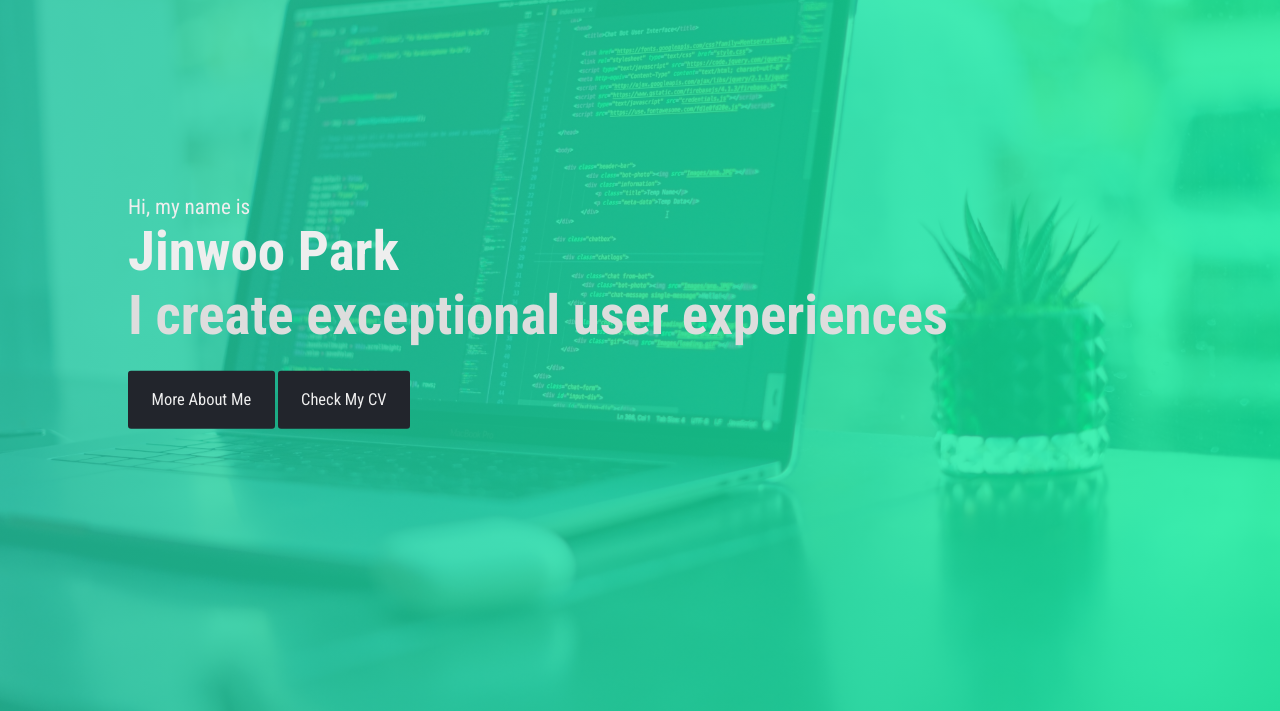
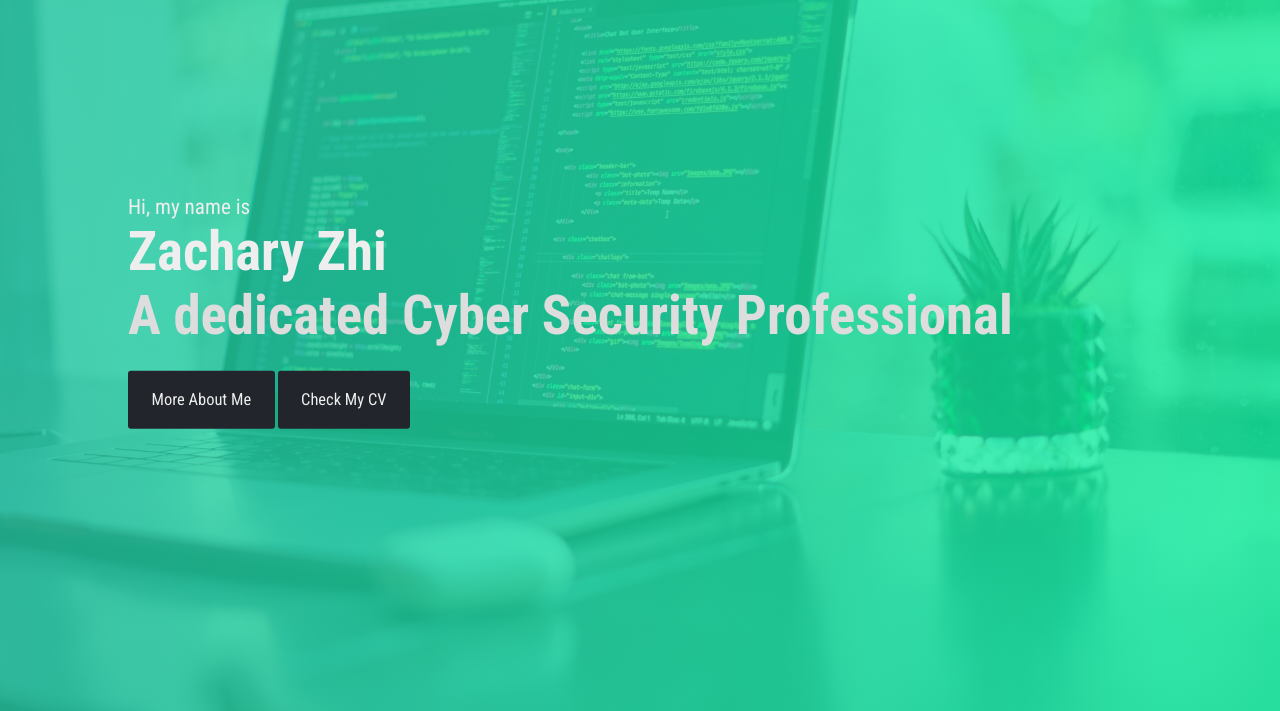
Before and after one commit to VegePizza/VegePizza.github.io, a website: page index.html in a window 1280 px wide. Shown: the part 89-800 px from the top of the page. Drawn offline with nearby package versions, Linux system fonts and the light colour scheme.

Commit message:
Initial commit of my portfolio

```diff
--- a/index.html
+++ b/index.html
@@ -117,9 +117,9 @@
       <div class="hero-box">
         <p class="hero-box__intro">Hi, my name is</p>
         <h1 class="heading-primary heading-primary--main">
-          Jinwoo Park <br />
+          Zachary Zhi<br />
           <span class="heading-primary heading-primary--sub"
-            >I create exceptional user experiences</span
+            >A dedicated Cyber Security Professional</span
           >
         </h1>
         <a href="#about" class="btn btn--about">more about me</a>
```
